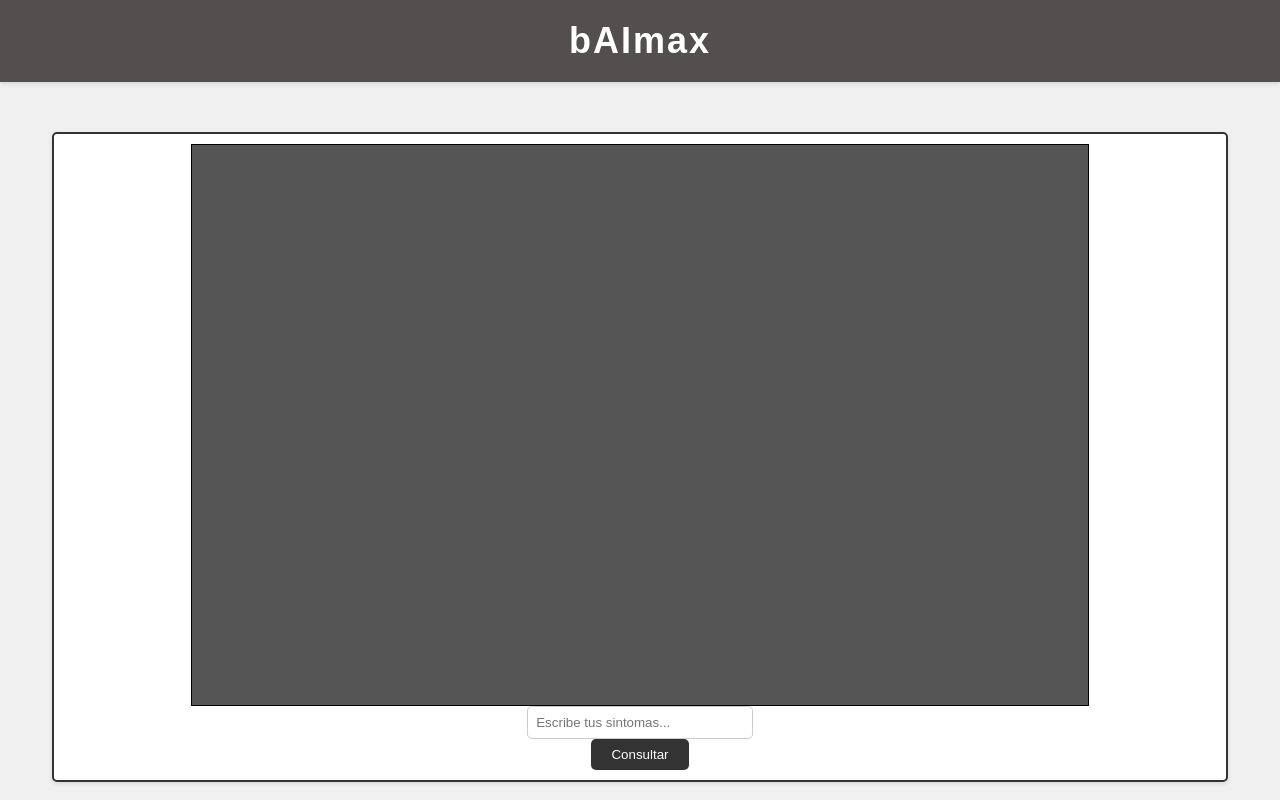
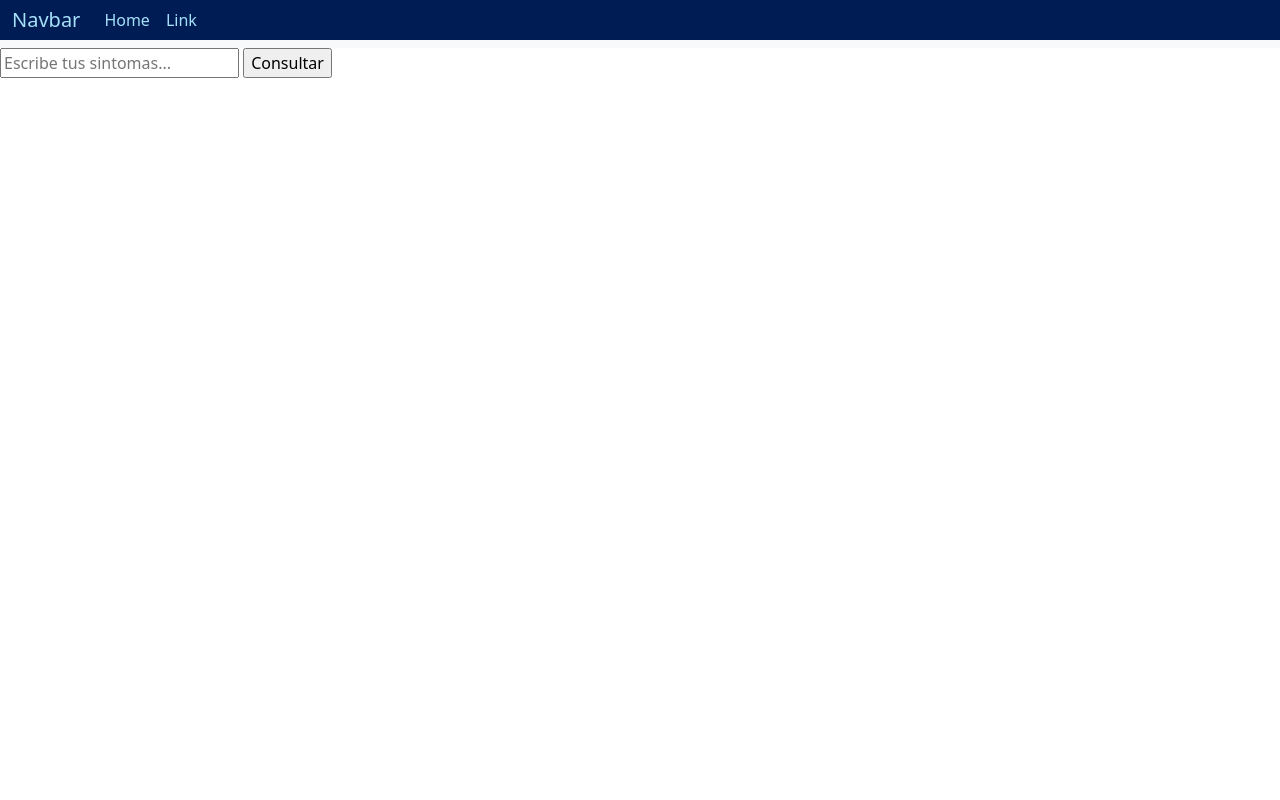
Before and after one commit to edup3/ProyectoInt1, a Django app: page / in a window 1280 px wide. Run offline with Django 5.2, Linux system fonts and the light colour scheme.

Commit message:
navbar added

```diff
--- a/bAImaxProject/bAImax/settings.py
+++ b/bAImaxProject/bAImax/settings.py
@@ -11,6 +11,7 @@ https://docs.djangoproject.com/en/5.0/ref/settings/
 """
 
 from pathlib import Path
+import os
 
 # Build paths inside the project like this: BASE_DIR / 'subdir'.
 BASE_DIR = Path(__file__).resolve().parent.parent
@@ -55,7 +56,7 @@ ROOT_URLCONF = 'bAImax.urls'
 TEMPLATES = [
     {
         'BACKEND': 'django.template.backends.django.DjangoTemplates',
-        'DIRS': [],
+        'DIRS': [os.path.join(BASE_DIR, 'bAImax/templates')],
         'APP_DIRS': True,
         'OPTIONS': {
             'context_processors': [
--- /dev/null
+++ b/bAImaxProject/bAImax/templates/base.html
@@ -0,0 +1,24 @@
+<head>
+    <link href="https://cdn.jsdelivr.net/npm/bootstrap@5.3.3/dist/css/bootstrap.min.css" rel="stylesheet" integrity="sha384-QWTKZyjpPEjISv5WaRU9OFeRpok6YctnYmDr5pNlyT2bRjXh0JMhjY6hW+ALEwIH" crossorigin="anonymous">
+    <script src="https://cdn.jsdelivr.net/npm/bootstrap@5.3.3/dist/js/bootstrap.bundle.min.js" integrity="sha384-YvpcrYf0tY3lHB60NNkmXc5s9fDVZLESaAA55NDzOxhy9GkcIdslK1eN7N6jIeHz" crossorigin="anonymous"></script>
+</head>
+<nav class="navbar navbar-expand-lg bg-body-tertiary" style="padding-top: 0px;">
+    <div class="container-fluid" style="background-color: #001c55;">
+      <a class="navbar-brand" style="color: #a6e1fa;" href="#">Navbar</a>
+      <button class="navbar-toggler" type="button" data-bs-toggle="collapse" data-bs-target="#navbarSupportedContent" aria-controls="navbarSupportedContent" aria-expanded="false" aria-label="Toggle navigation">
+        <span class="navbar-toggler-icon"></span>
+      </button>
+      <div class="collapse navbar-collapse" id="navbarSupportedContent">
+        <ul class="navbar-nav me-auto mb-2 mb-lg-0">
+          <li class="nav-item">
+            <a class="nav-link active" style="color: #a6e1fa;" aria-current="page" href="#">Home</a>
+          </li>
+          <li class="nav-item">
+            <a class="nav-link" style="color: #a6e1fa;" href="#">Link</a>
+          </li>
+        </ul>
+      </div>
+    </div>
+  </nav>
+  {% block content %}
+  {% endblock content %}
--- a/bAImaxProject/chatbot/templates/home.html
+++ b/bAImaxProject/chatbot/templates/home.html
@@ -1,83 +1,7 @@
-<!DOCTYPE html>
-<html lang="es">
-<head>
-    <meta charset="UTF-8">
-    <meta name="viewport" content="width=device-width, initial-scale=1.0">
-    <title>bAImax - Búsqueda</title>
-    <style>
-        body {
-            font-family: Arial, sans-serif;
-            margin: 0;
-            padding: 0;
-            background-color: #f0f0f0;
-        }
+{% extends 'base.html' %}
 
-        .header {
-            text-align: center;
-            padding: 20px 0;
-            background-color: #534f4f;
-            color: #fff;
-            box-shadow: 0 2px 4px rgba(0, 0, 0, 0.1);
-        }
-
-        .header h1 {
-            margin: 0;
-            font-size: 36px;
-            letter-spacing: 2px;
-        }
-
-        .search-container {
-            text-align: center;
-            margin-top: 50px;
-            display: flex;
-            justify-content: center;
-        }
-
-        .search-bar {
-            padding: 10px;
-            border: 2px solid #333;
-            border-radius: 5px;
-            width: 90%;
-            align-items: center;
-            background-color: #fff;
-            display: flex;
-            flex-direction: column;
-            box-shadow: 0 2px 4px rgba(0, 0, 0, 0.1);
-        }
-
-        .search-bar input[type="text"] {
-            width: 70%;
-            padding: 8px;
-            border: 1px solid #ccc;
-            border-radius: 5px;
-            outline: none;
-        }
-
-        .search-bar input[type="submit"] {
-            padding: 8px 20px;
-            background-color: #333;
-            color: #fff;
-            border: none;
-            border-radius: 5px;
-            cursor: pointer;
-            transition: background-color 0.3s ease;
-        }
-
-        .search-bar input[type="submit"]:hover {
-            background-color: #555;
-        }
-        .chat{
-            height: 70vh;
-            width: 70vw;
-            background-color: #555;
-            border: 1px solid black;
-        }
-    </style>
-</head>
-<body>
-    <div class="header">
-        <h1>bAImax</h1>
-    </div>
+{% block content %}
+<title>bAImax - Búsqueda</title>
     <div class="search-container">
         <div class="search-bar">
             <div class="chat"></div>
@@ -87,5 +11,4 @@
             </form>
         </div>
     </div>
-</body>
-</html>
+{% endblock content %}
```
